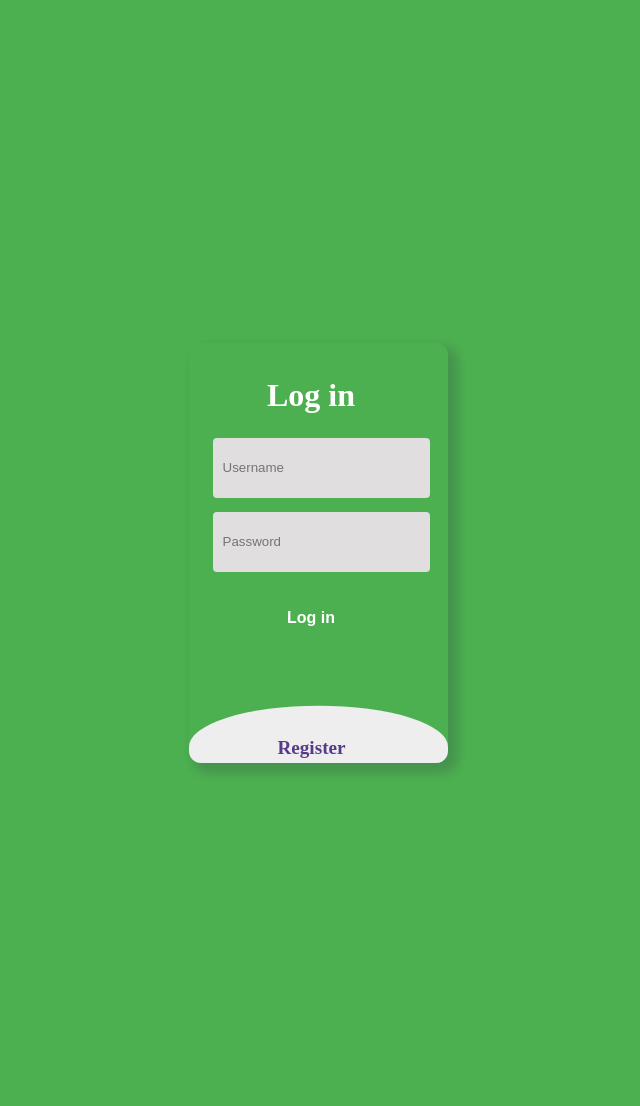
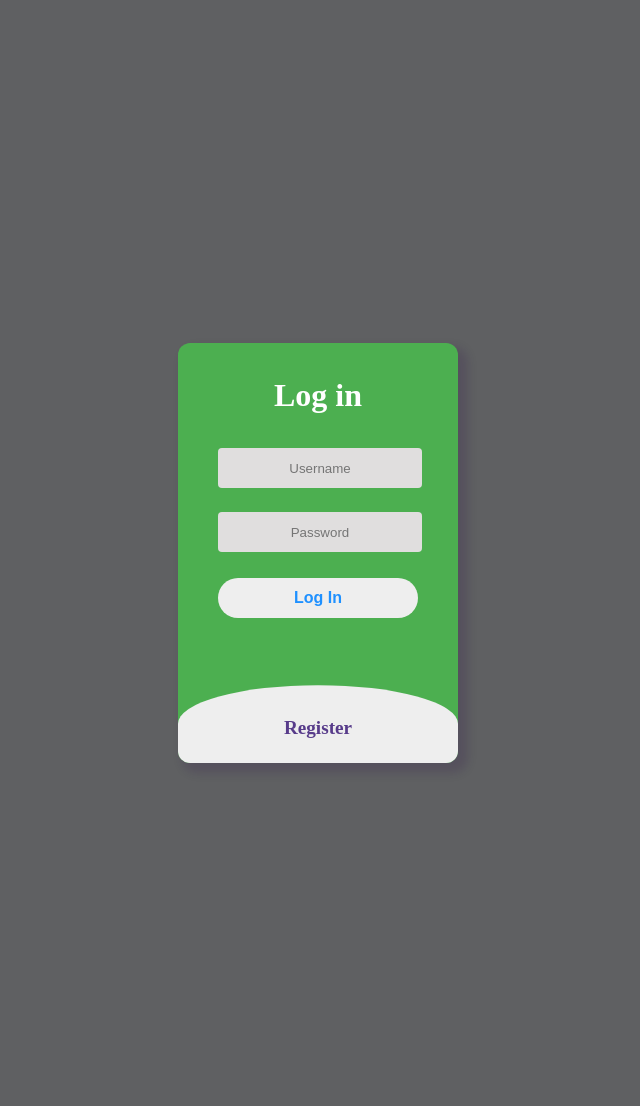
Before and after one commit to BenBayotas/DocTrackingSystem_UI_Group2, a PHP site: page /LogIn.html in a window 1280 px wide. Shown: the whole page, without its empty margins (322-962 px from the left). Run offline with PHP 8.4, Linux system fonts and the light colour scheme.

Commit message:
adjusted the log in html page forms

```diff
--- a/LogIn.css
+++ b/LogIn.css
@@ -4,7 +4,7 @@ body {
     display: flex;
     align-items: center;
     justify-content: center;
-    background-color: #4CAF50;
+    background-color:  #5f6062;
     margin: 0;
 }
 
@@ -17,6 +17,7 @@ body {
     overflow: hidden;
     border-radius: 12px;
     box-shadow: 7px 7px 10px 3px #24004628;
+    background-color:  #4CAF50;
 }
 
 .form {
@@ -27,7 +28,10 @@ body {
           flex-direction: column;
   gap: 14px;
   padding: 24px;
-  padding-right: 38px;
+  padding-left: 40px;
+  padding-right: 40px;
+  width:200px;
+
 }
 
 /* Checkbox to switch from sign up to login */
@@ -58,12 +62,15 @@ label {
 
 .input {
     width: 100%;
-    height: 40px;
+    height: 30px;
     background: #e0dede;
-    padding: 10px;
+    padding-top: 5px;
+    padding-bottom: 5px;
+    margin-top: 10px;
     border: none;
     outline: none;
     border-radius: 4px;
+    text-align: center;
 }
 
 /* Register */
@@ -98,7 +105,7 @@ label {
 
 /* Button */
 .form button {
-    width: 85%;
+    width: 100%;
     height: 40px;
     margin: 12px auto 10%;
     color: #fff;
@@ -106,9 +113,18 @@ label {
     font-size: 1rem;
     font-weight: bold;
     border: none;
-    border-radius: 4px;
+    border-radius: 50px;
     cursor: pointer;
     transition: 0.2s ease-in;
+}
+.form button.login-btn {
+    color: dodgerblue;
+    background-color: #eee;
+
+}
+.form button.login-btn:hover {
+    color: #eee;
+    background-color: dodgerblue;
 }
 
 .form button:hover {
--- a/LogIn.html
+++ b/LogIn.html
@@ -12,7 +12,7 @@
 					<label for="chk" aria-hidden="true">Log in</label>
 					<input class="input" type="email" name="email" placeholder="Username" required="">
 					<input class="input" type="password" name="pswd" placeholder="Password" required="">
-					<button>Log in</button>
+					<button class="login-btn">Log In</button>
 				</form>
 			</div>
 
@@ -20,8 +20,8 @@
 				<form class="form">
 					<label for="chk" aria-hidden="true">Register</label>
 					<input class="input" type="text" name="txt" placeholder="Username" required="">
-					<input class="input" type="email" name="email" placeholder="Username" required="">
-					<input class="input" type="password" name="pswd" placeholder="Password" required="">
+					<input class="input" type="email" name="email" placeholder="Password" required="">
+					<input class="input" type="password" name="pswd" placeholder="Confirm Password" required="">
 					<button>Register</button>
 				</form>
 			</div>
```
